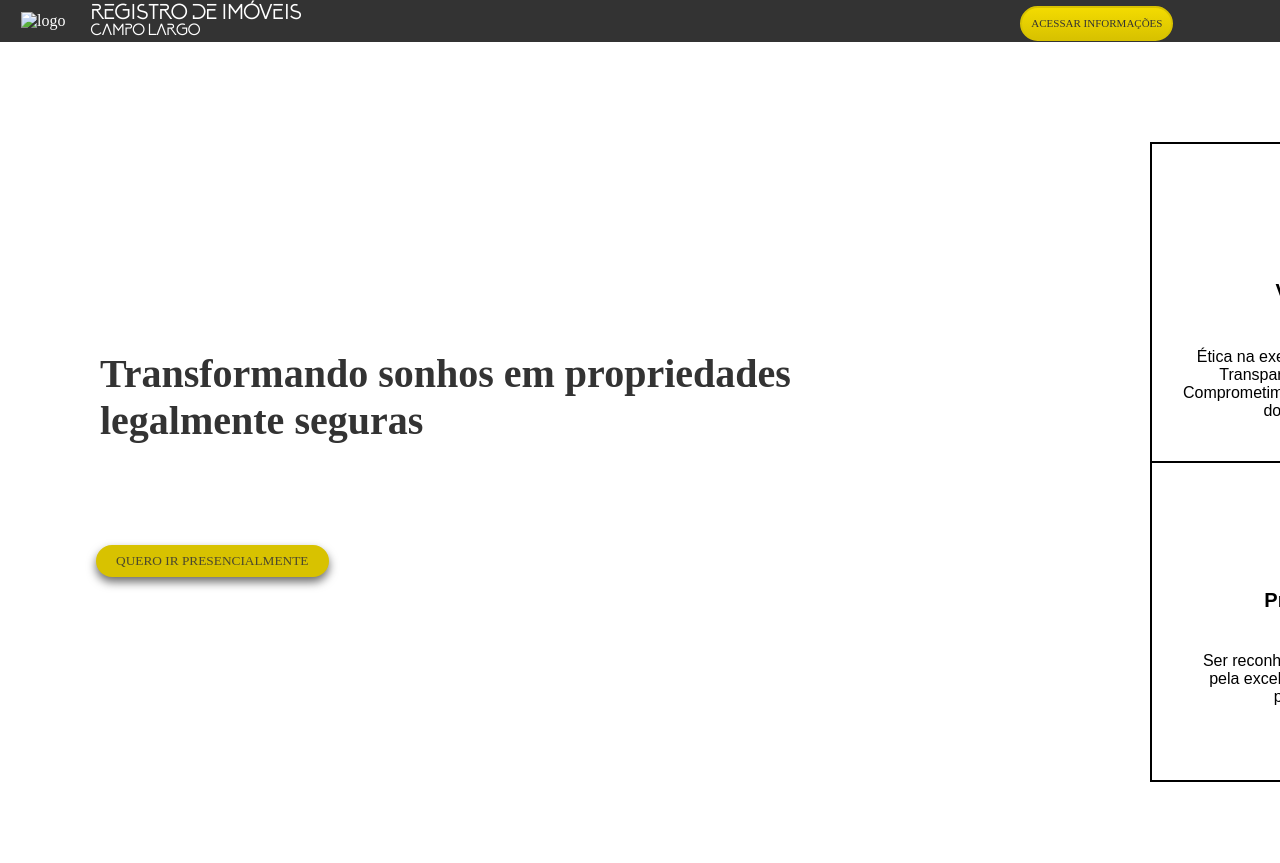
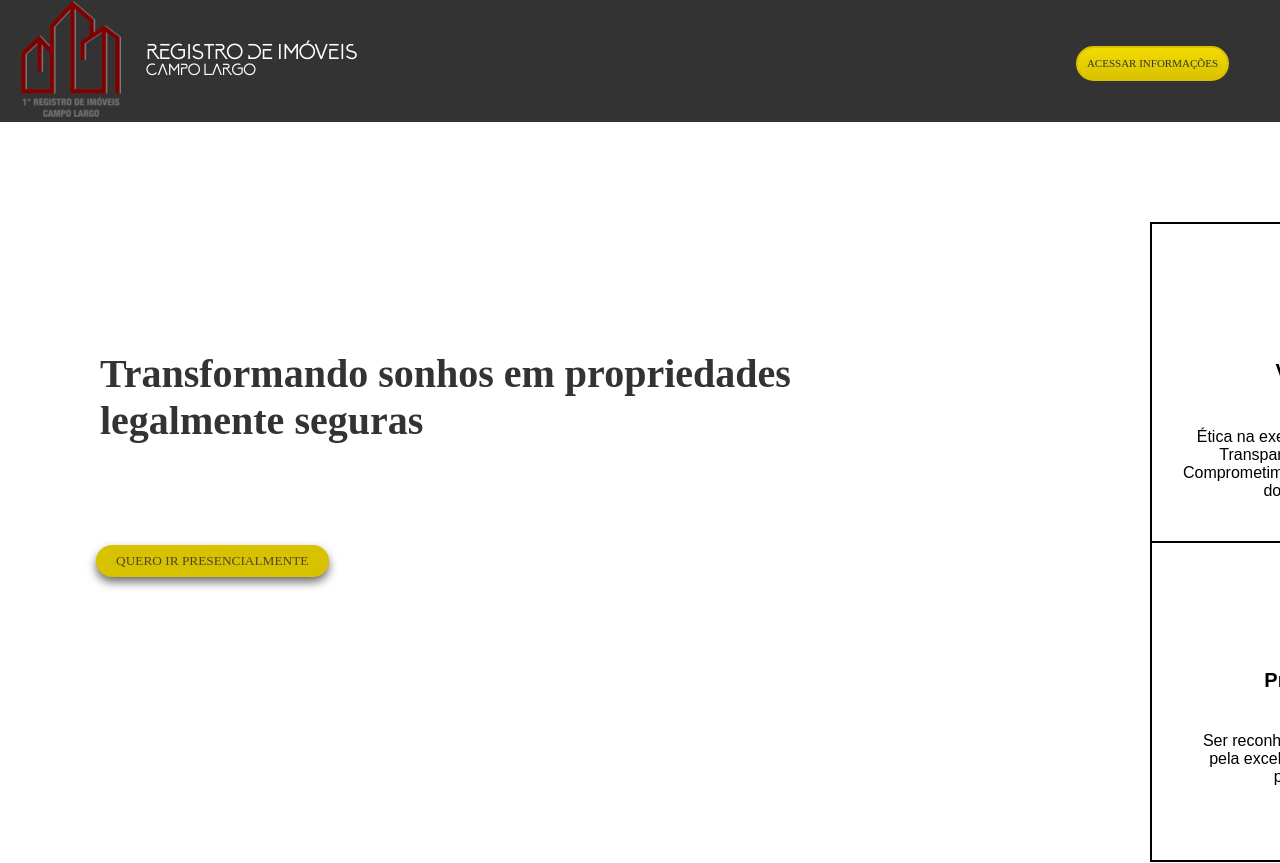
Before and after one commit to druzyktiago/monegati, a plain HTML site: page index.html in a window 1280 px wide. Shown: the top 863 px of the page. Drawn offline with nearby package versions, Linux system fonts and the light colour scheme; files whose address does not match are found by name.

Commit message:
Update index.html

```diff
--- a/index.html
+++ b/index.html
@@ -28,7 +28,7 @@
 
 <header class="inicio">
     <div class="logo">
-    <img src="/font/logo.png" alt="logo">
+    <img src="/img/logo.png" alt="logo">
 </div>
 
     <div class="title">
```
